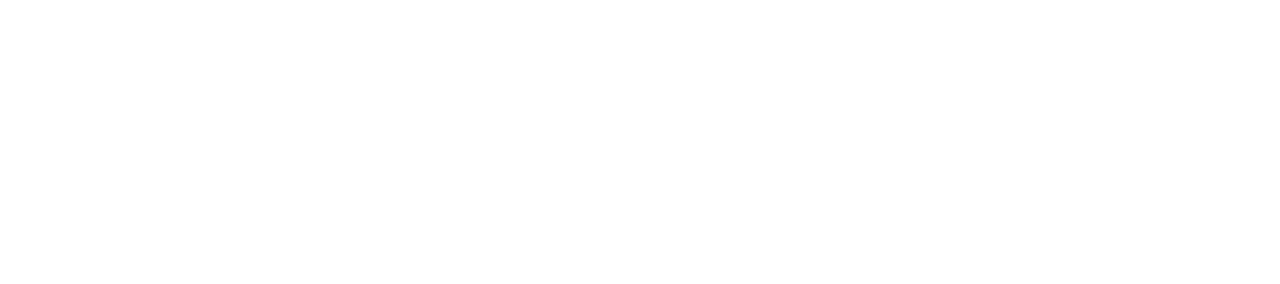
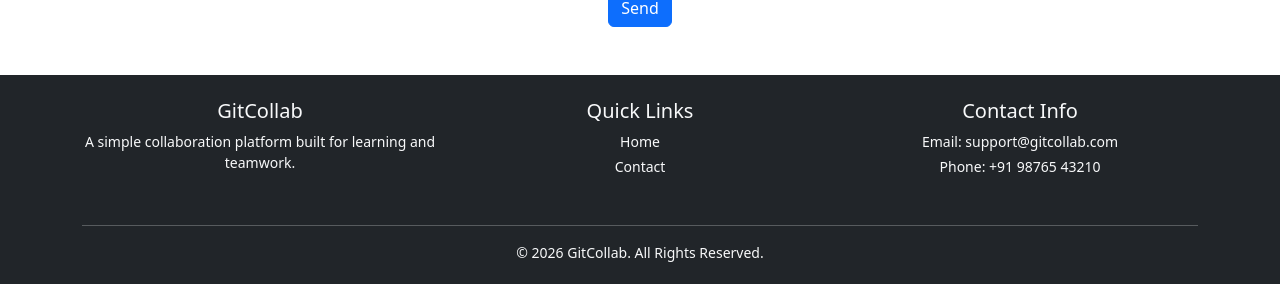
Before and after one commit to Dharshan20055/CollabPractice, a React (Create React App) app in the folder gitcollabpractice/: page / in a window 1280 px wide. Shown: the part 1030-1314 px from the top of the page. Before the commit the page ends 1081 px from the top, so only its background shows below. Built offline with nearby package versions, Linux system fonts and the light colour scheme.

Commit message:
Added Footer component and update App.js

```diff
--- a/gitcollabpractice/src/App.js
+++ b/gitcollabpractice/src/App.js
@@ -3,14 +3,16 @@
 import ContactPage from './components/ContactPage';
 import 'bootstrap/dist/css/bootstrap.min.css';
 import Home from './components/Home';
+import Footer from './components/Footer';
 
 
 function App() {
   return (
     <div className="App">
       <NavBar />
+      <Home />
       <ContactPage />
-      <Home />
+      <Footer/>
     </div>
   );
 }
--- a/gitcollabpractice/src/components/ContactPage.js
+++ b/gitcollabpractice/src/components/ContactPage.js
@@ -31,6 +31,7 @@
         <Button variant="primary" type="submit">
           Send
         </Button>
+        <br></br>
       </Form>
     </Container>
   );
--- /dev/null
+++ b/gitcollabpractice/src/components/Footer.js
@@ -0,0 +1,41 @@
+import React from "react";
+import Container from "react-bootstrap/Container";
+import Row from "react-bootstrap/Row";
+import Col from "react-bootstrap/Col";
+
+function Footer() {
+  return (
+    <footer className="bg-dark text-light py-4 mt-5">
+      <Container>
+        <Row>
+          <Col md={4} className="mb-3">
+            <h5>GitCollab</h5>
+            <p className="small">
+              A simple collaboration platform built for learning and teamwork.
+            </p>
+          </Col>
+
+          <Col md={4} className="mb-3">
+            <h5>Quick Links</h5>
+            <p className="small mb-1"><a href="#home" className="text-light text-decoration-none">Home</a></p>
+            <p className="small mb-1"><a href="#contact" className="text-light text-decoration-none">Contact</a></p>
+          </Col>
+
+          <Col md={4} className="mb-3">
+            <h5>Contact Info</h5>
+            <p className="small mb-1">Email: support@gitcollab.com</p>
+            <p className="small">Phone: +91 98765 43210</p>
+          </Col>
+        </Row>
+
+        <hr className="border-light" />
+
+        <div className="text-center small">
+          © {new Date().getFullYear()} GitCollab. All Rights Reserved.
+        </div>
+      </Container>
+    </footer>
+  );
+}
+
+export default Footer;
```
